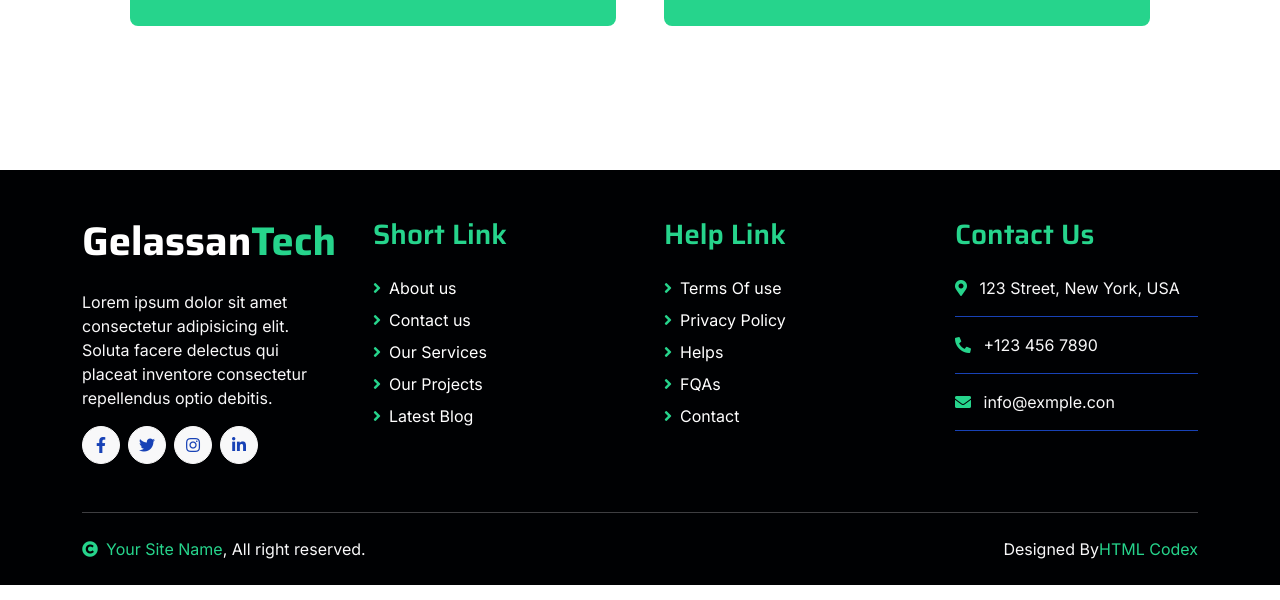
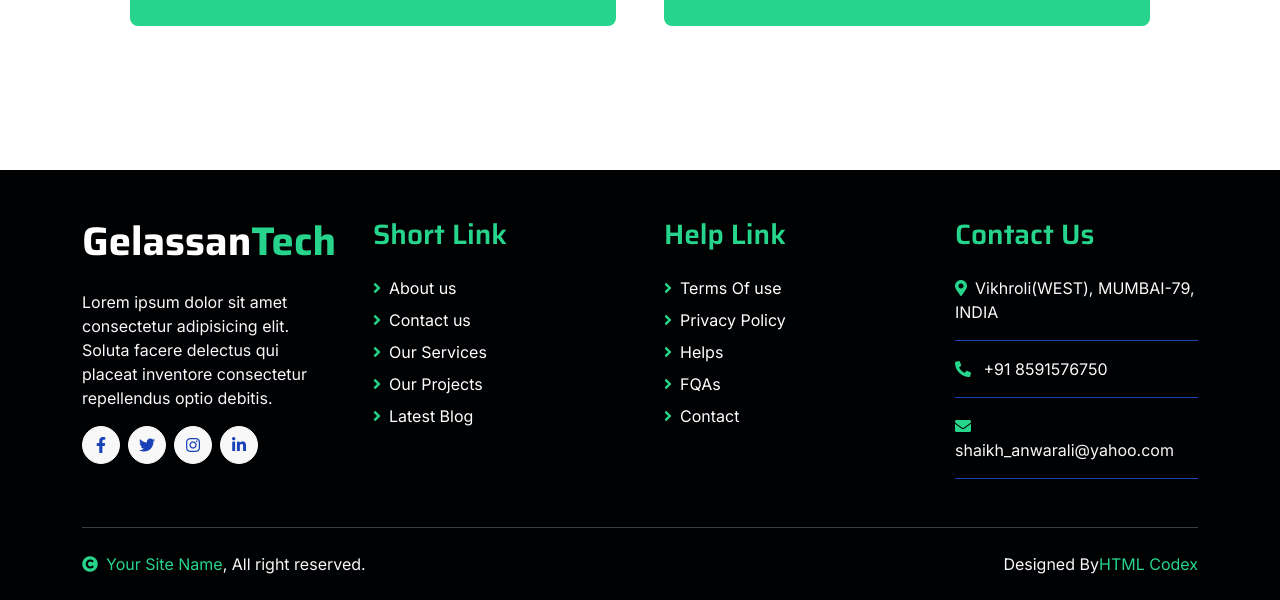
Before and after one commit to shaikhanwarali/GelassanTechWebPortal, a plain HTML site: page contact.html in a window 1280 px wide. Shown: the part 1743-2343 px from the top of the page. Drawn offline with nearby package versions, Linux system fonts and the light colour scheme.

Commit message:
changes in: address,  contact,  gmail

```diff
--- a/contact.html
+++ b/contact.html
@@ -203,7 +203,7 @@
                     <div class="row g-5">
                         <div class="col-lg-6 wow fadeIn" data-wow-delay=".3s">
                             <div class="p-5 h-100 rounded contact-map">
-                                <iframe class="rounded w-100 h-100" src="https://www.google.com/maps/embed?pb=!1m18!1m12!1m3!1d3025.4710403339755!2d-73.82241512404069!3d40.685622471397615!2m3!1f0!2f0!3f0!3m2!1i1024!2i768!4f13.1!3m3!1m2!1s0x89c26749046ee14f%3A0xea672968476d962c!2s123rd%20St%2C%20Queens%2C%20NY%2C%20USA!5e0!3m2!1sen!2sbd!4v1686493221834!5m2!1sen!2sbd" style="border:0;" allowfullscreen="" loading="lazy" referrerpolicy="no-referrer-when-downgrade"></iframe>
+                                <iframe src="https://www.google.com/maps/embed?pb=!1m18!1m12!1m3!1d30159.104945545292!2d72.9174944!3d19.11256355!2m3!1f0!2f0!3f0!3m2!1i1024!2i768!4f13.1!3m3!1m2!1s0x3be7c7b8ec2d23ad%3A0xe16efca352dfb627!2sVikhroli%20West%2C%20Mumbai%2C%20Maharashtra!5e0!3m2!1sen!2sin!4v1727508189335!5m2!1sen!2sin" width="600" height="450" style="border:0;" allowfullscreen="" loading="lazy" referrerpolicy="no-referrer-when-downgrade"></iframe>
                             </div>
                         </div>
                         <div class="col-lg-6 wow fadeIn" data-wow-delay=".5s">
@@ -271,9 +271,9 @@
                     <div class="col-lg-3 col-md-6">
                         <a href="#" class="h3 text-secondary">Contact Us</a>
                         <div class="text-white mt-4 d-flex flex-column contact-link">
-                            <a href="#" class="pb-3 text-light border-bottom border-primary"><i class="fas fa-map-marker-alt text-secondary me-2"></i> 123 Street, New York, USA</a>
-                            <a href="#" class="py-3 text-light border-bottom border-primary"><i class="fas fa-phone-alt text-secondary me-2"></i> +123 456 7890</a>
-                            <a href="#" class="py-3 text-light border-bottom border-primary"><i class="fas fa-envelope text-secondary me-2"></i> info@exmple.con</a>
+                            <a href="#" class="pb-3 text-light border-bottom border-primary"><i class="fas fa-map-marker-alt text-secondary me-2"></i>Vikhroli(WEST), MUMBAI-79, INDIA</a>
+                            <a href="#" class="py-3 text-light border-bottom border-primary"><i class="fas fa-phone-alt text-secondary me-2"></i> +91 8591576750</a>
+                            <a href="#" class="py-3 text-light border-bottom border-primary"><i class="fas fa-envelope text-secondary me-2"></i> shaikh_anwarali@yahoo.com</a>
                         </div>
                     </div>
                 </div>
```
Also changed, not shown: 404.html (+4 -4 lines), about.html (+3 -3 lines), blog.html (+3 -3 lines), index.html (+4 -4 lines), project.html (+3 -3 lines), service.html (+3 -3 lines), team.html (+3 -3 lines), testimonial.html (+3 -3 lines).
